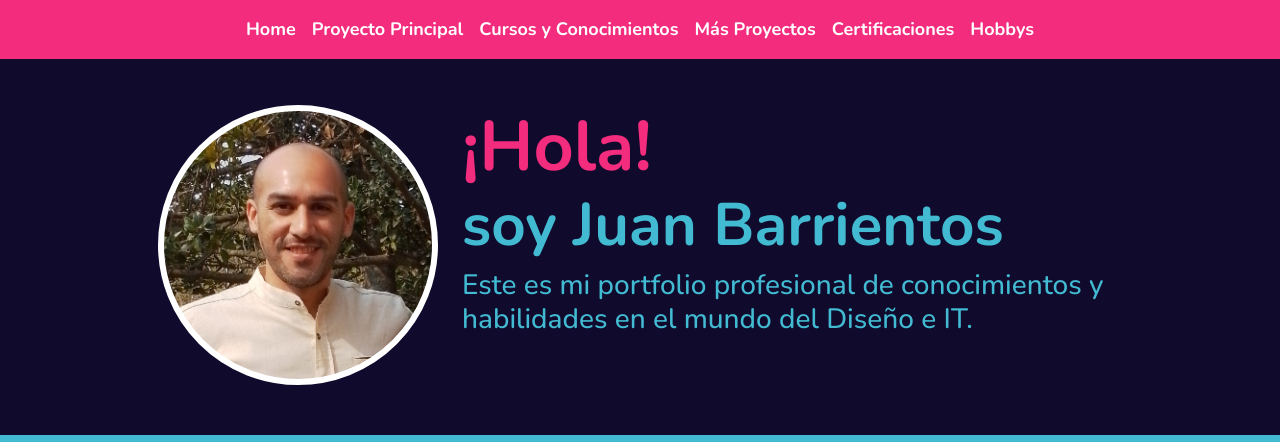
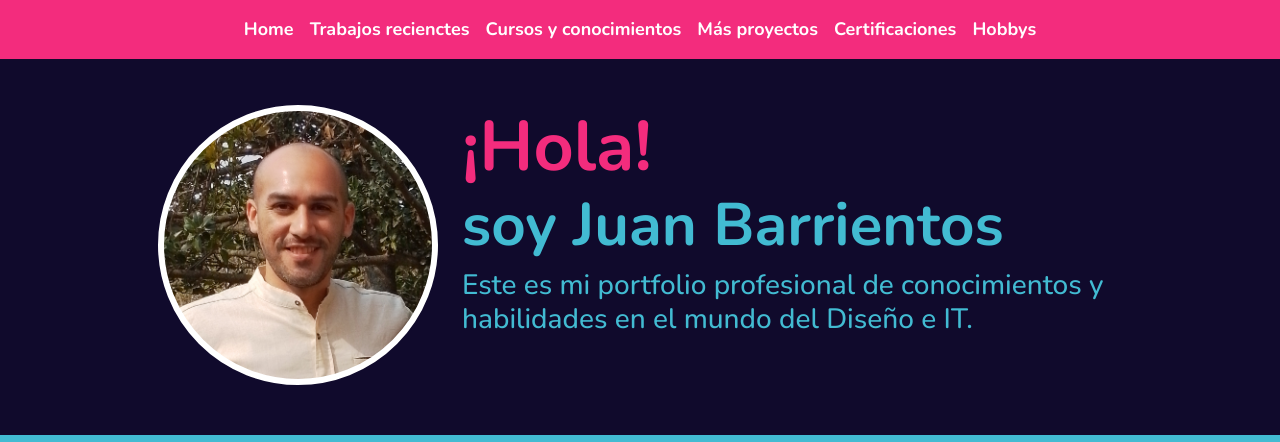
Before and after one commit to juanmbarrientos/mi_porfolio, a plain HTML site: page index.html in a window 1280 px wide. Shown: the top 442 px of the page. Drawn offline with nearby package versions, Linux system fonts and the light colour scheme.

Commit message:
Add files via upload

```diff
--- a/index.html
+++ b/index.html
@@ -36,13 +36,13 @@
                 <a class="nav-link" aria-current="page" href="#inicio">Home</a>
               </li>
               <li class="nav-item">
-                <a class="nav-link" href="#proyecto_principal">Proyecto Principal</a>
+                <a class="nav-link" href="#proyecto_principal">Trabajos recienctes</a>
               </li>
               <li class="nav-item">
-                <a class="nav-link" href="#conocimientos">Cursos y Conocimientos</a>
+                <a class="nav-link" href="#conocimientos">Cursos y conocimientos</a>
               </li>
               <li class="nav-item">
-                <a class="nav-link" href="#mas_proyectos">Más Proyectos</a>
+                <a class="nav-link" href="#mas_proyectos">Más proyectos</a>
               </li>
               <li class="nav-item">
                 <a class="nav-link" href="#cursoscertificaciones">Certificaciones</a>
```
